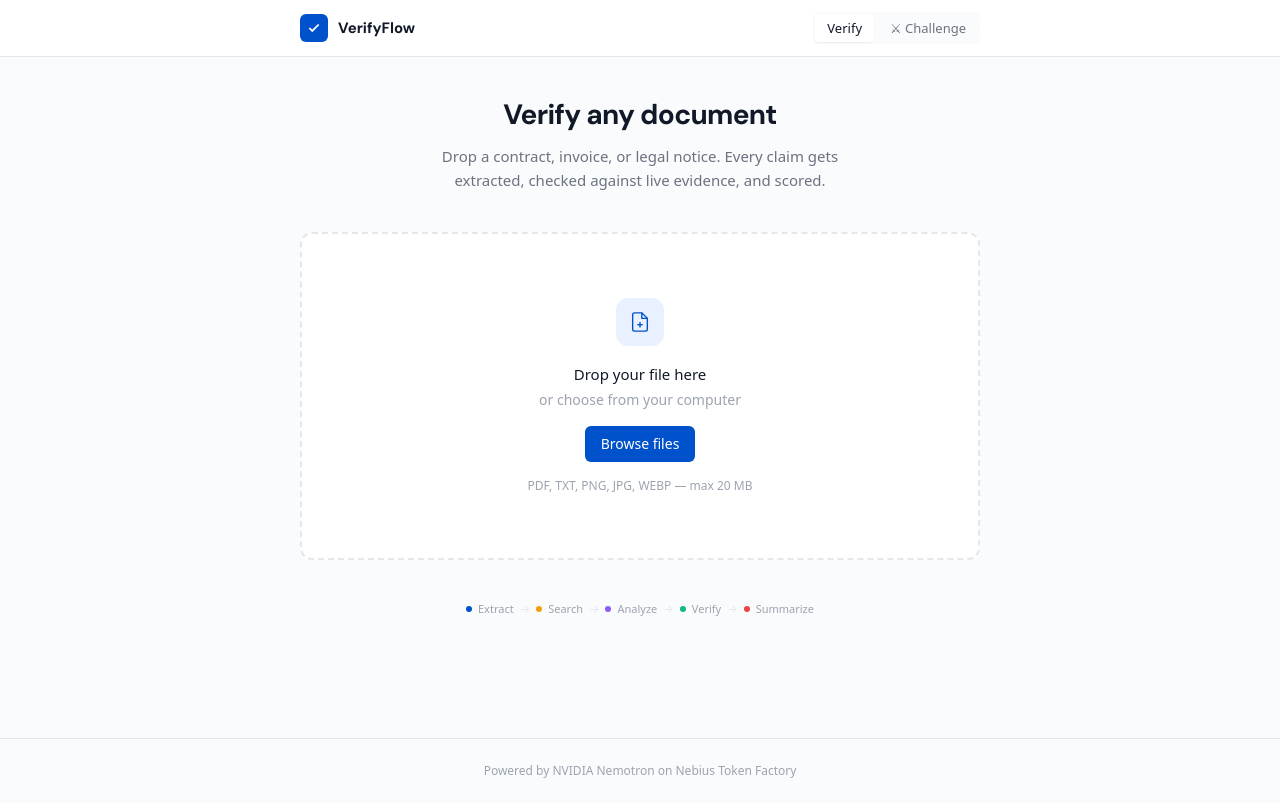
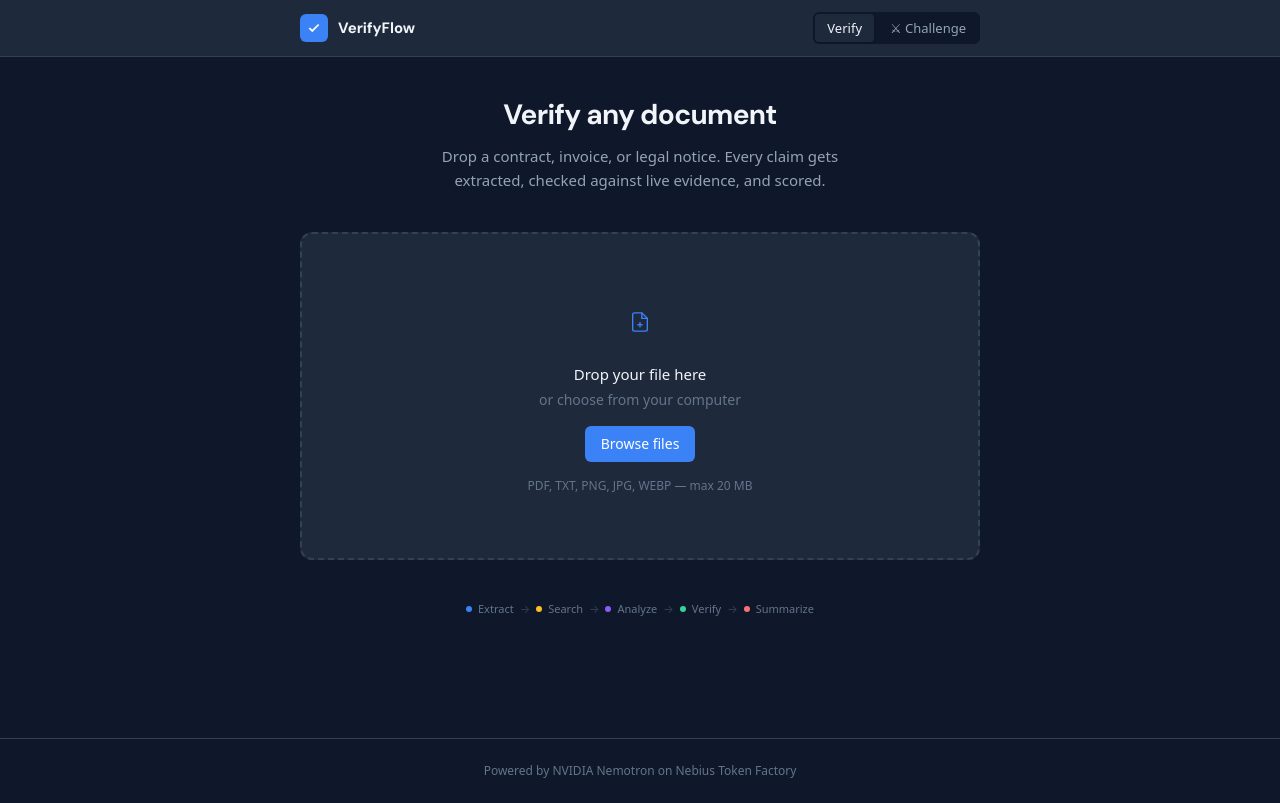
Before and after one commit to vikassharma270907-alt/verifynow, a React (Vite) app in the folder frontend/: page / in a window 1280 px wide. Built offline with nearby package versions, Linux system fonts and the light colour scheme; the HTML template or start-up script is replaced by a standard one.

Commit message:
chore: auto-sync changes to GitHub

```diff
--- a/frontend/src/index.css
+++ b/frontend/src/index.css
@@ -6,20 +6,20 @@
 
 @layer base {
   :root {
-    --brand: #0052CC;
-    --brand-soft: #E9F0FF;
-    --verified: #10B981;
-    --verified-soft: #ECFDF5;
-    --contradicted: #EF4444;
-    --contradicted-soft: #FEF2F2;
-    --unverifiable: #F59E0B;
-    --unverifiable-soft: #FFFBEB;
-    --surface: #FAFBFC;
-    --card: #FFFFFF;
-    --border: #E5E7EB;
-    --text-primary: #111827;
-    --text-secondary: #6B7280;
-    --text-tertiary: #9CA3AF;
+    --brand: #3B82F6;
+    --brand-soft: #1E293B;
+    --verified: #34D399;
+    --verified-soft: #064E3B;
+    --contradicted: #F87171;
+    --contradicted-soft: #450A0A;
+    --unverifiable: #FBBF24;
+    --unverifiable-soft: #451A03;
+    --surface: #0F172A;
+    --card: #1E293B;
+    --border: #334155;
+    --text-primary: #F1F5F9;
+    --text-secondary: #94A3B8;
+    --text-tertiary: #64748B;
   }
 
   html { font-size: 16px; -webkit-font-smoothing: antialiased; }
```
Also changed, not shown: 1 other file (tests, documents, lock files or other folders).
